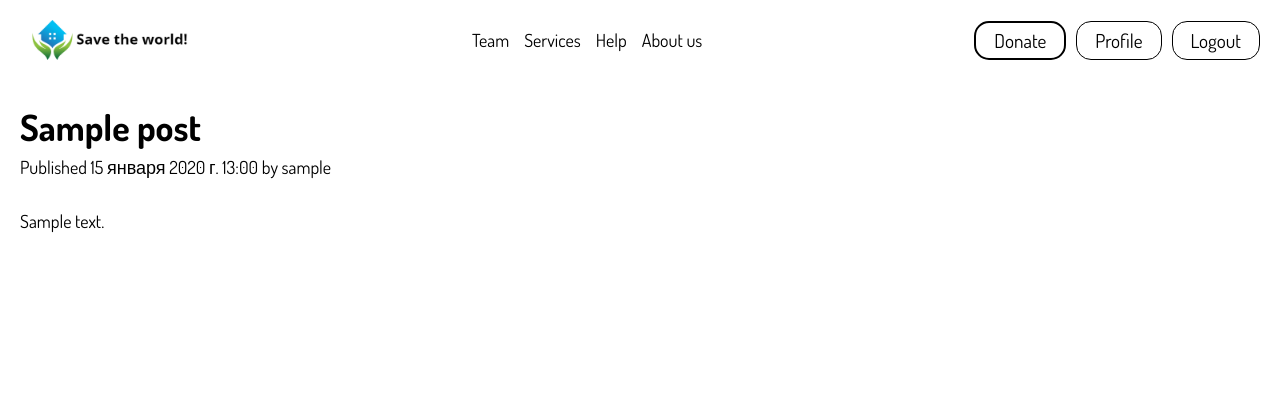
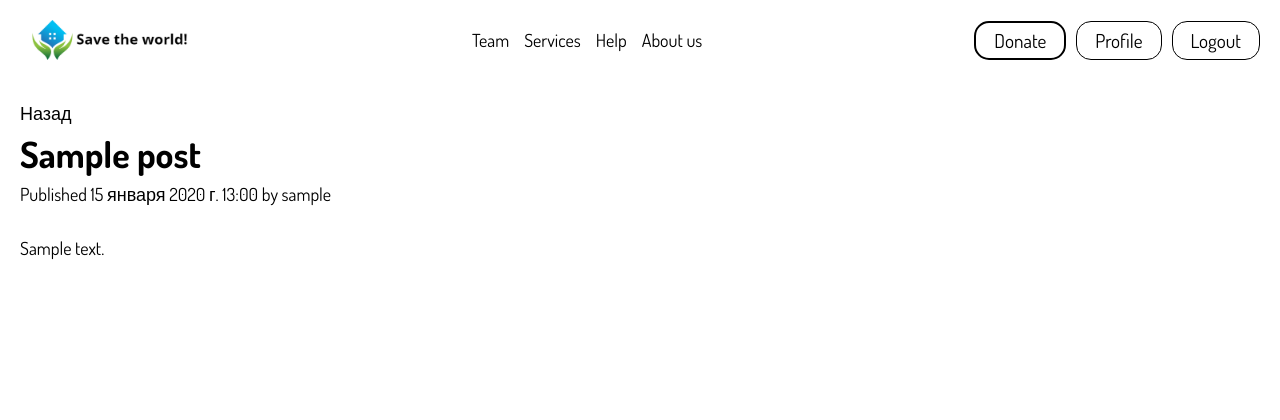
Before and after one commit to IlshatKhairullin/Boosty-analogue-on-django, a Django app: a page that uses web/templates/web/detail.html in a window 1280 px wide. Shown: the top 420 px of the page. Run offline with Django 4.2, Linux system fonts and the light colour scheme; a user stored in the database is signed in; tables that the repository leaves empty hold one stand-in row (values such as "Sample post").

Commit message:
+ previous page button

```diff
--- a/web/templates/web/detail.html
+++ b/web/templates/web/detail.html
@@ -2,6 +2,7 @@
 
 {% block title %}{{ post.title }}{% endblock %}
 {% block content %}
+    <a href="{% url 'post_list' %}">Назад</a>
     <h1>{{ post.title }}</h1>
     <p class="date">
         Published {{ post.publish }} by {{ post.author }}
```
